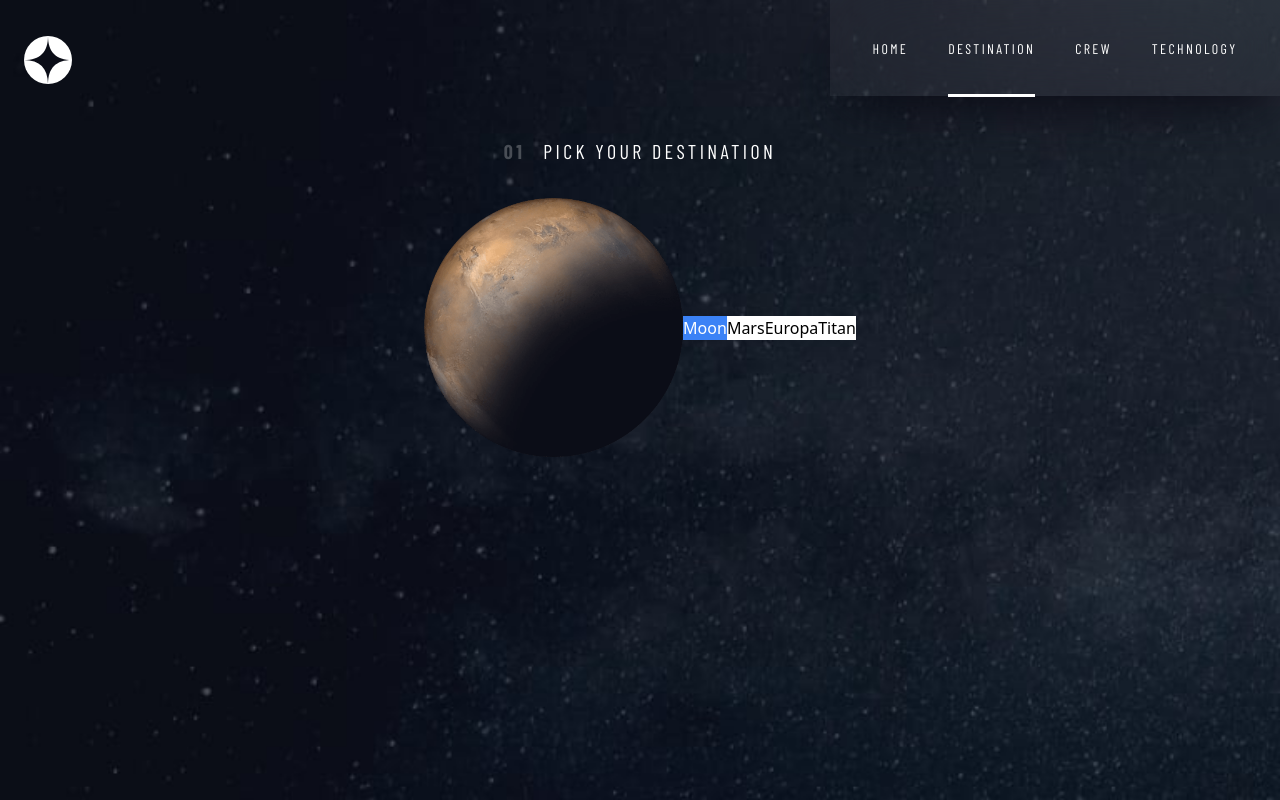
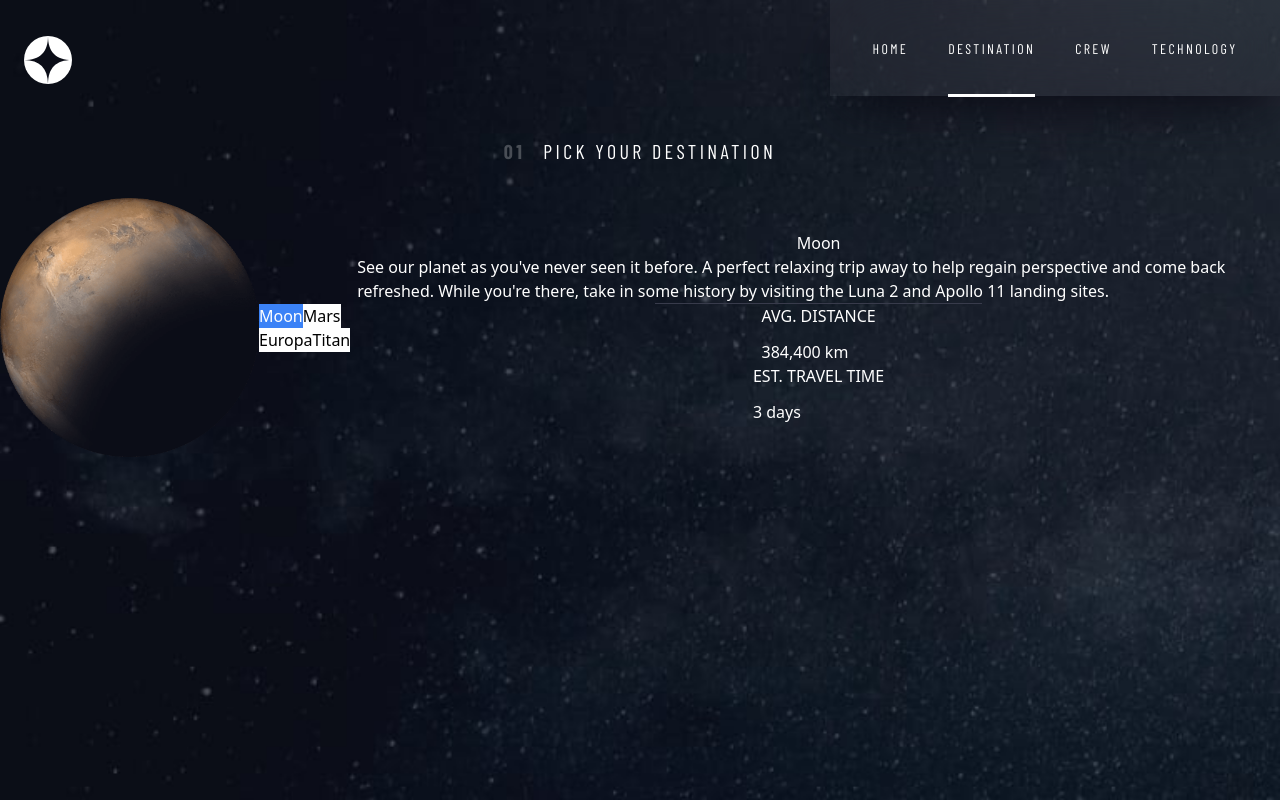
Before and after one commit to f1x3d49/frontendmentor-space, a React (Create React App) app in the folder frontend/: page /destination in a window 1280 px wide. Built offline with nearby package versions, Linux system fonts and the light colour scheme; a web font is replaced by a local one.

Commit message:
chore: working on the tabs

```diff
--- a/frontend/src/components/TabComponent.js
+++ b/frontend/src/components/TabComponent.js
@@ -26,6 +26,31 @@ const TabComponent = () => {
           );
         })}
       </Tab.List>
+      <Tab.Panels>
+        {destinationData.map((data, key) => {
+          return (
+            <Tab.Panel
+              key={key}
+              className="w-full flex flex-col justify-center items-center text-white"
+            >
+              <h1>{data.name}</h1>
+              <p>{data.description}</p>
+              {/* Line Break */}
+              <div className="w-[327px] h-[1px] bg-[#383B4B]"></div>
+              {/* Distance */}
+              <div className="flex flex-col items-start justify-center gap-[12px]">
+                <h2>AVG. DISTANCE</h2>
+                <h1>{data.distance}</h1>
+              </div>
+              {/* Travel Time */}
+              <div className="flex flex-col items-start justify-center gap-[12px]">
+                <h2>EST. TRAVEL TIME</h2>
+                <h1>{data.travel}</h1>
+              </div>
+            </Tab.Panel>
+          );
+        })}
+      </Tab.Panels>
     </Tab.Group>
   );
 };
--- a/frontend/src/pages/Destination.js
+++ b/frontend/src/pages/Destination.js
@@ -1,4 +1,4 @@
-import React, { useState, Fragment } from "react";
+import React, { useState } from "react";
 
 import mars from "../assets/destination/image-mars.png";
 import TabComponent from "../components/TabComponent";
```
